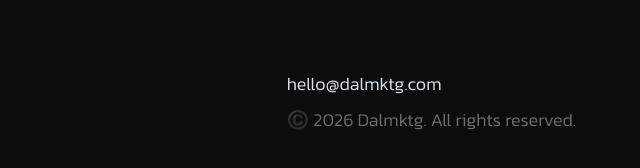
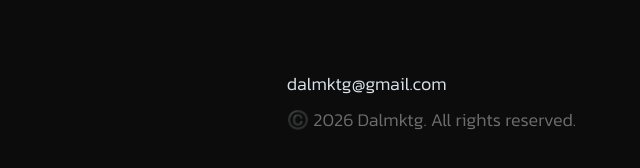
Before and after one commit to Fajerd/Dalmktg, a plain HTML site: page index.html in a window 1280 px wide. Shown: the part 6894-7062 px from the top of the page, 640-1280 px from the left. Drawn offline with nearby package versions, Linux system fonts and the light colour scheme; animation ran at ten frames a second.

Commit message:
Update index.html

```diff
--- a/index.html
+++ b/index.html
@@ -159,7 +159,7 @@
 
             <div class="flex flex-col gap-2 text-[#D7E2EA] font-light text-base sm:text-lg">
                 <a href="mailto:dalmktg@gmail.com" class="hover:text-pink-500 transition-colors duration-200">
-                    hello@dalmktg.com
+                    dalmktg@gmail.com
                 </a>
                 <span class="text-white/40">©️ <span id="year"></span> Dalmktg. <span class="lang-en">All rights reserved.</span><span class="lang-ar">جميع الحقوق محفوظة.</span></span>
             </div>
```
